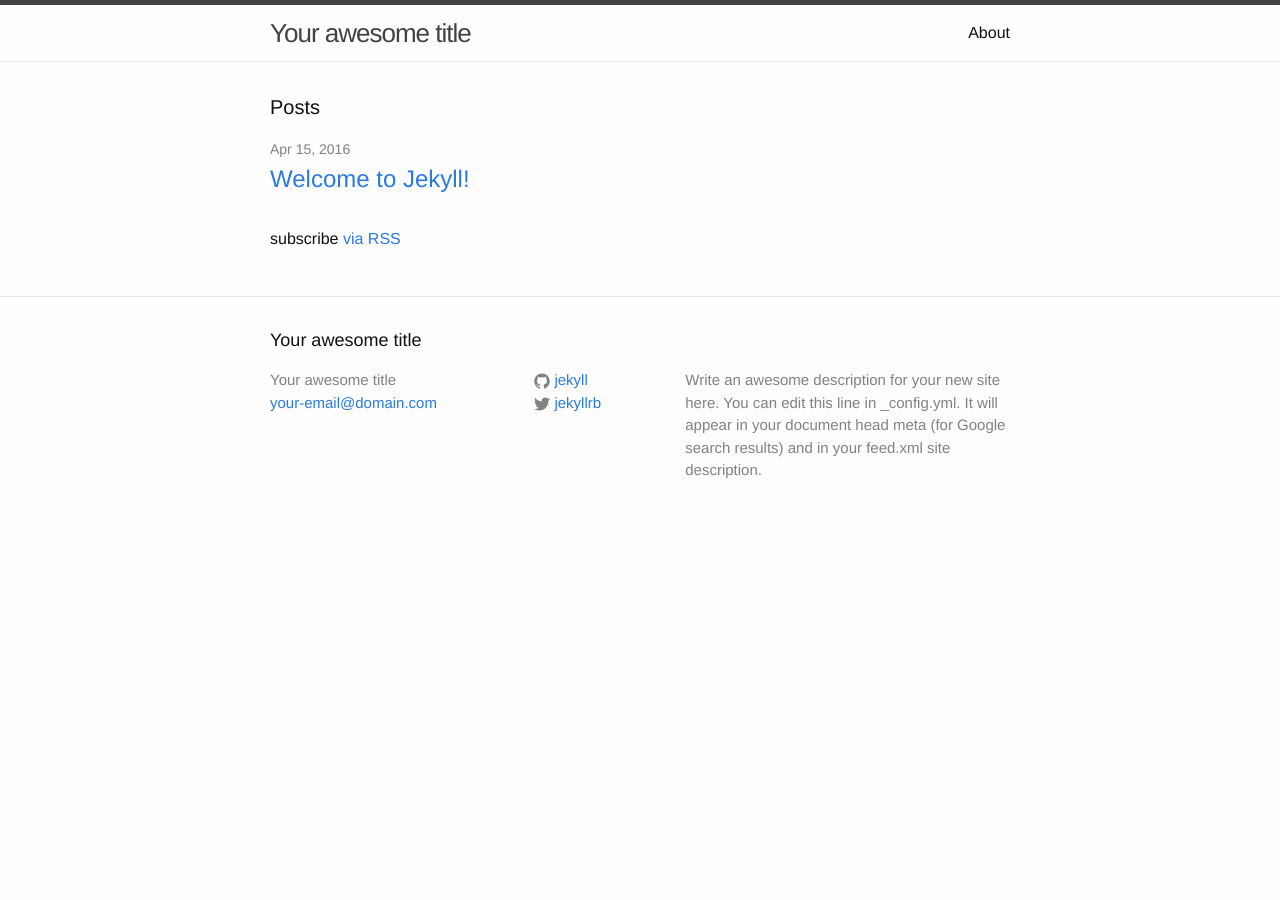
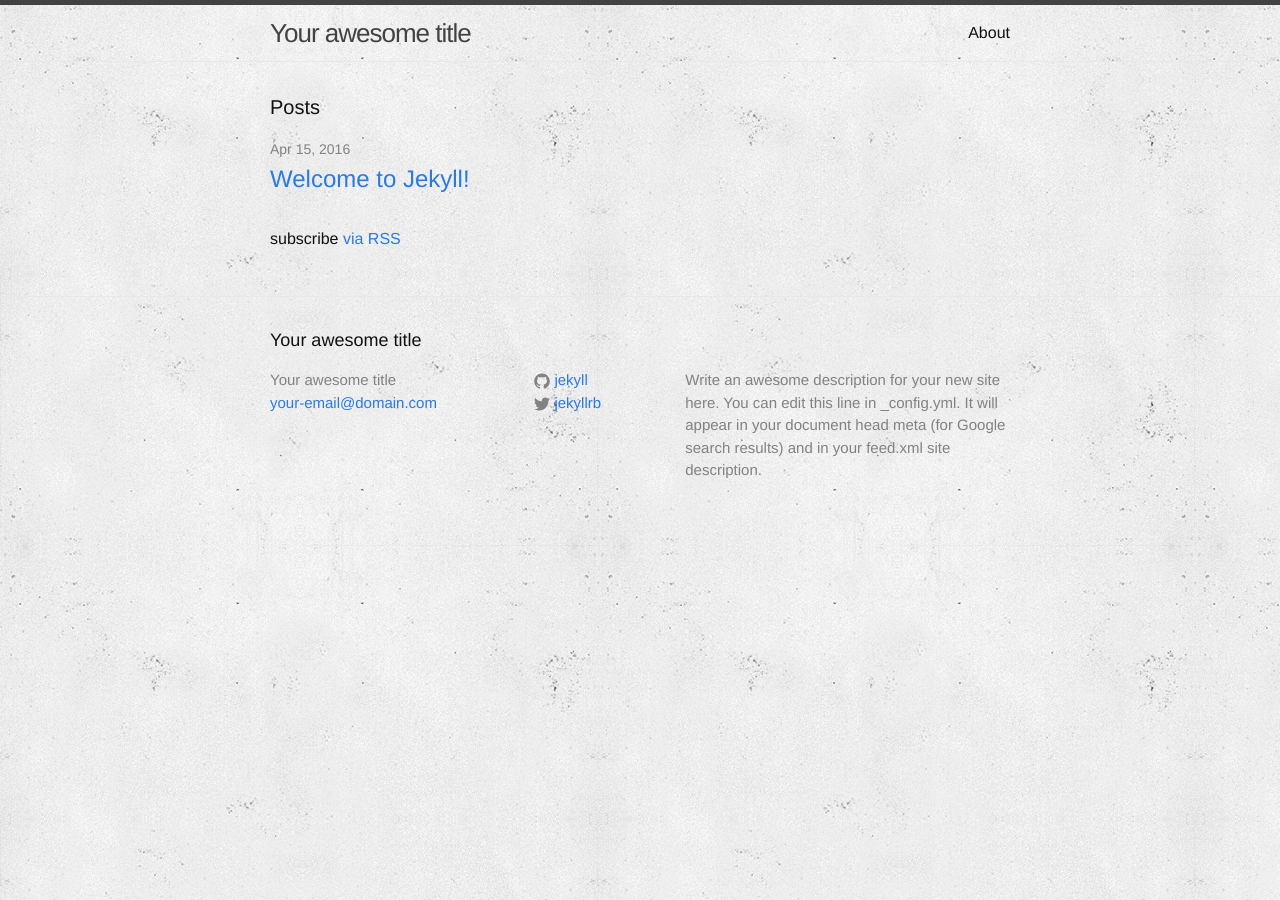
Before and after one commit to srhbinion/portfolio2016, a Jekyll site: the page built from index.html, in a window 1280 px wide. Built offline with Jekyll 4.4.1, drawn with Linux system fonts in a browser that asks for light colours.

Commit message:
add background image

```diff
--- a/_sass/_base.scss
+++ b/_sass/_base.scss
@@ -11,12 +11,13 @@ dl, dd, ol, ul, figure {
 
 
 /**
- * Basic styling
+ * Basic styling $background-color
  */
 body {
     font: $base-font-weight #{$base-font-size}/#{$base-line-height} $base-font-family;
     color: $text-color;
     background-color: $background-color;
+    background-image: url("/assets/concrete/concrete_wall_2.png");
     -webkit-text-size-adjust: 100%;
     -webkit-font-feature-settings: "kern" 1;
     -moz-font-feature-settings: "kern" 1;
--- a/css/main.scss
+++ b/css/main.scss
@@ -15,7 +15,7 @@ $base-line-height: 1.5;
 $spacing-unit:     30px;
 
 $text-color:       #111;
-$background-color: #fdfdfd;
+$background-color: #d5d5d5;
 $brand-color:      #2a7ae2;
 
 $grey-color:       #828282;
```
Also changed, not shown: assets/concrete/concrete_wall_2.png (added), assets/concrete/concrete_wall_2_@2X.png (added), assets/concrete/readme.txt (added), 7 other files.
